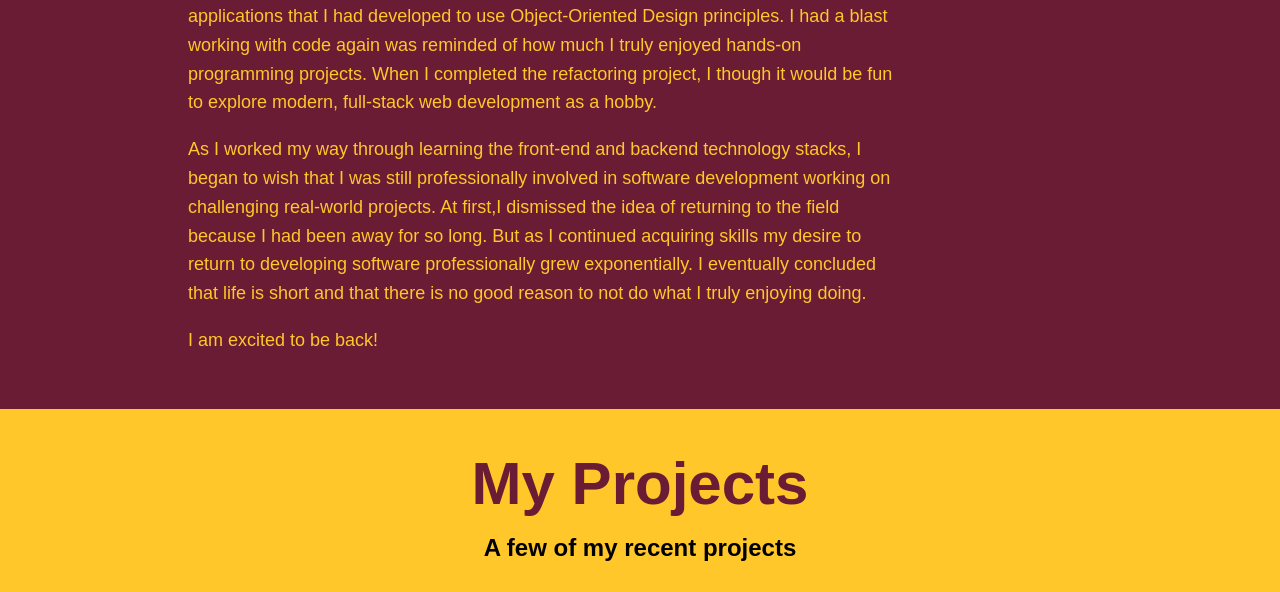
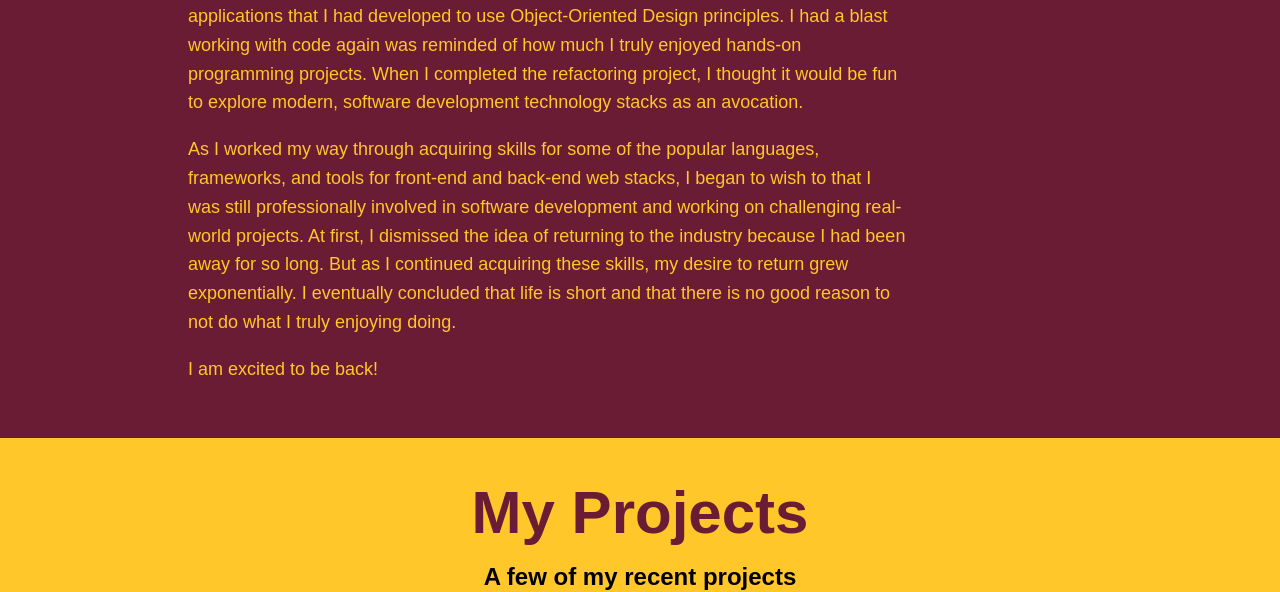
Before and after one commit to jeffsimonson/jeffsimonson.github.io, a plain HTML site: page index.html in a window 1280 px wide. Shown: the part 2520-3112 px from the top of the page. Drawn offline with nearby package versions, Linux system fonts and the light colour scheme; a web font is replaced by a local one.

Commit message:
Text Formatting

```diff
--- a/index.html
+++ b/index.html
@@ -223,16 +223,17 @@
                 With all the free time that I had, I decided to refactor the code base for the custom trading
                 applications that I had developed to use Object-Oriented Design principles. I had a blast working with
                 code again was reminded of how much I truly enjoyed hands-on programming projects. When I completed the
-                refactoring project, I though it would be fun to explore modern, full-stack web development as a hobby.
+                refactoring project, I thought it would be fun to explore modern, software development technology stacks
+                as an avocation.
             </p>
 
             <p>
-                As I worked my way through learning the front-end and backend technology stacks, I began to wish that I
-                was still professionally involved in software development working on challenging real-world projects. At
-                first,I dismissed the idea of returning to the field because I had been away for so long. But as I
-                continued acquiring skills my desire to return to developing software professionally grew exponentially.
-                I eventually concluded that life is short and that there is no good reason to not do what I truly
-                enjoying doing.
+                As I worked my way through acquiring skills for some of the popular languages, frameworks, and tools for
+                front-end and back-end web stacks, I began to wish to that I was still professionally involved in
+                software development and working on challenging real-world projects. At first, I dismissed the idea of
+                returning to the industry because I had been away for so long. But as I continued acquiring these
+                skills, my desire to return grew exponentially. I eventually concluded that life is short and that there
+                is no good reason to not do what I truly enjoying doing.
             </p>
 
             <p>
```
